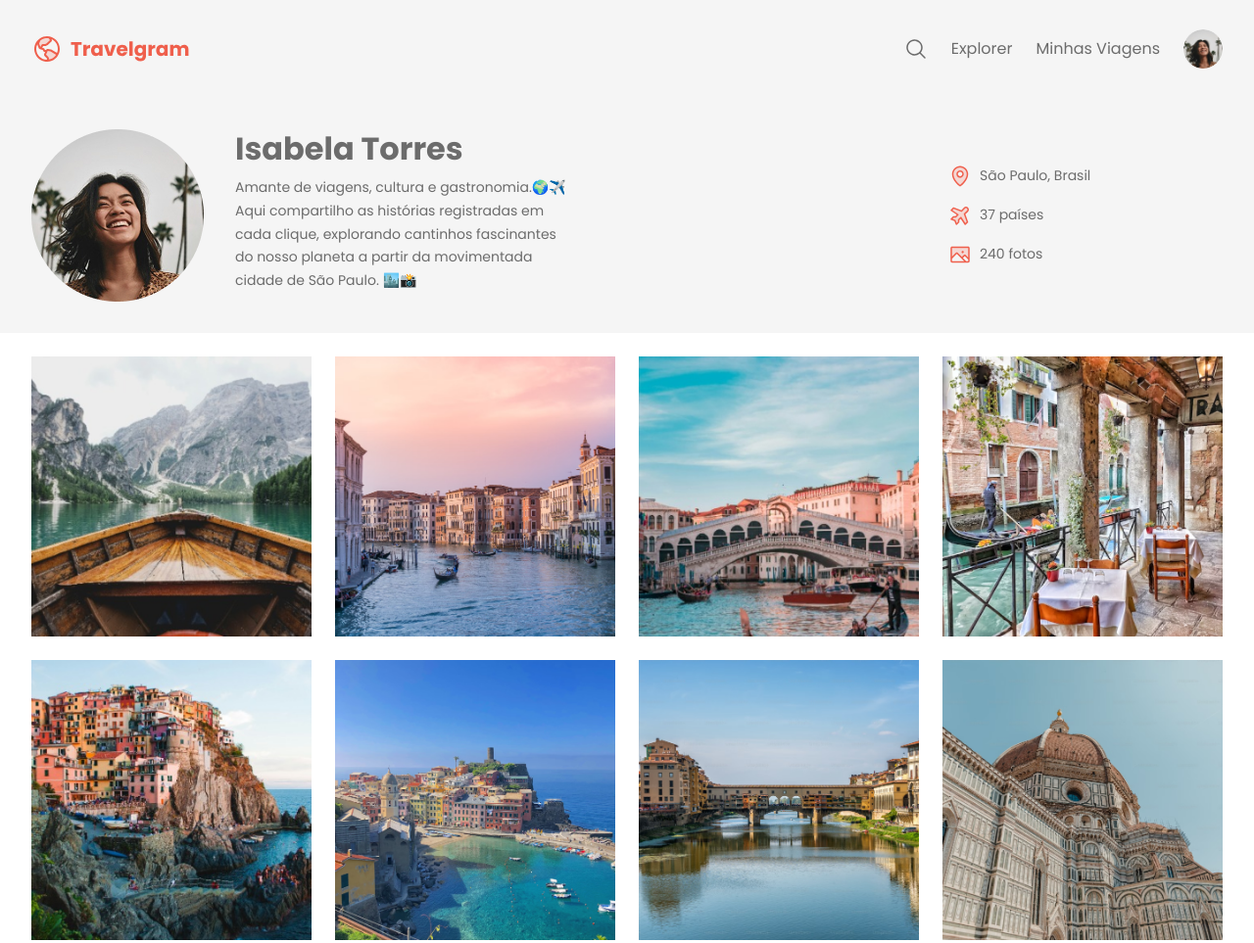
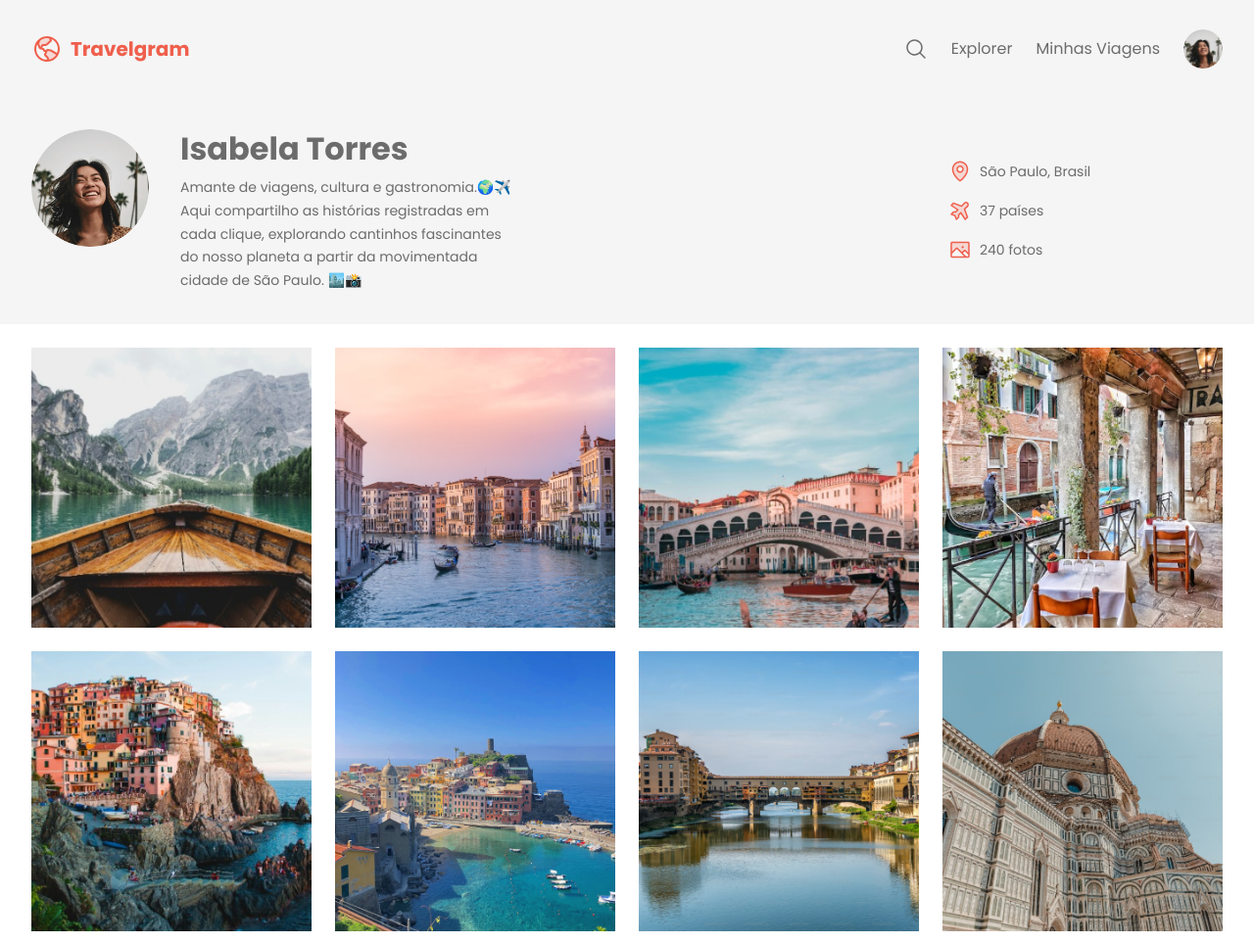
Before and after one commit to rodrigobaiaodev/travelgram, a plain HTML site: page index.html in a window 1280 px wide. Shown: the top 963 px of the page at 98% size. Drawn offline with Linux system fonts and the light colour scheme; files that its build step writes are made by us from their sources; files whose address does not match are found by name.

Commit message:
Final Project

```diff
--- a/styles/header.css
+++ b/styles/header.css
@@ -19,6 +19,13 @@ header .container {
   max-width: 348px;
 }
 
+#profile img {
+  width: 120px;
+  height: 120px;
+  border-radius: 50%;
+  object-fit: cover;
+}
+
 #profile h1 {
   font: var(--text-lg);
   color: var(--text-color-primary);
```
